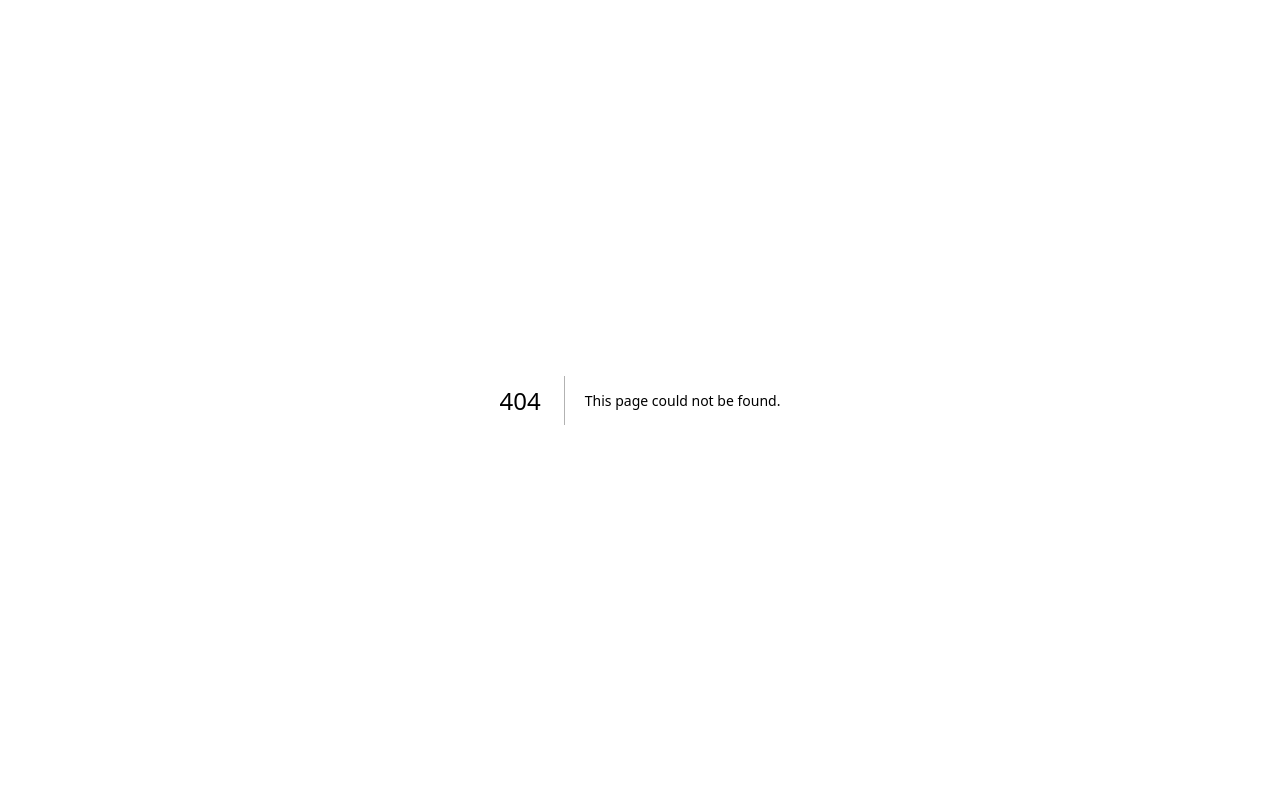
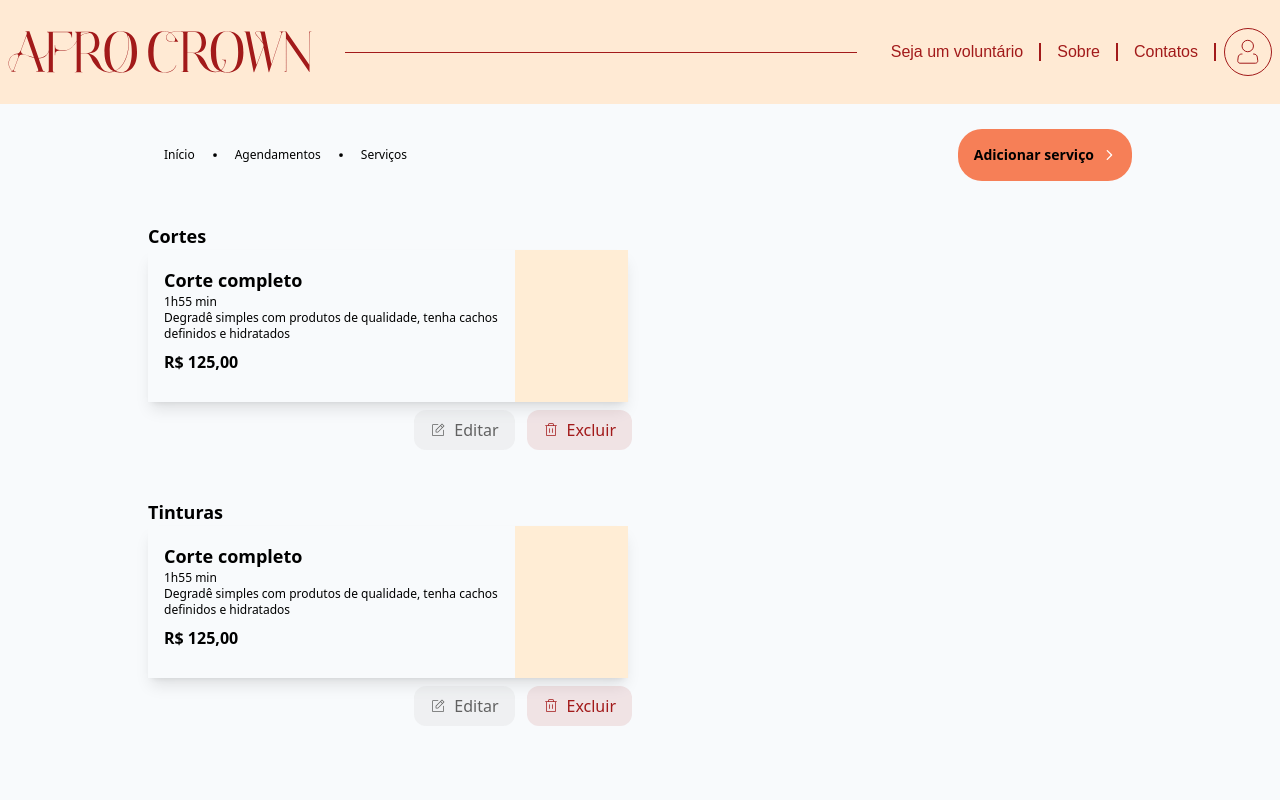
Before and after one commit to Afro-Crown/acw-admin-web, a Next.js app: page /services in a window 1280 px wide. Before the commit this address had no page. Shown: the top 800 px of the page. Built offline with nearby package versions, Linux system fonts and the light colour scheme; a web font is replaced by a local one.

Commit message:
feat: Criando tela de serviços e componente de ServiceCards

```diff
--- a/src/app/home/page.tsx
+++ b/src/app/home/page.tsx
@@ -11,6 +11,7 @@ import NextList from "./components/NextList";
 import HistoryList from "./components/HistoryList";
 import CanceledList from "./components/CanceledList";
 import { useState } from "react";
+import Link from "next/link";
 
 
 const HomeScreen = () => {
@@ -25,6 +26,8 @@ const HomeScreen = () => {
                   <span>Início</span>
                   <Dot size={40} />
                   <span>Agendamentos</span>
+                  <Dot size={40} />
+                  <Link href={'../services'}><span>Serviços</span></Link>
                 </div>
                 <div className="h-full flex items-center">
                   <Image alt="Cadastro em análise" src={analiseTag} />
--- a/src/app/layout.tsx
+++ b/src/app/layout.tsx
@@ -7,7 +7,7 @@ const trirong = Trirong({
   style: 'italic'
 })
 export const metadata = {
-  title: 'Create Next App',
+  title: 'Afro Crown',
   description: 'Generated by create next app',
 }
 
--- /dev/null
+++ b/src/app/services/components/ServiceCard.tsx
@@ -0,0 +1,34 @@
+import { ArrowArcRight, NotePencil, Trash } from "@phosphor-icons/react";
+
+
+const ServiceCard = () => {
+  return (
+    <main>
+      <div className="w-[480px] h-[152px] shadow-lg flex text-black">
+        <div className="flex flex-col p-4">
+          <h2 className="text-lg font-semibold">Corte completo</h2>
+          <span className="text-xs">1h55 min</span>
+          <p className="text-xs">
+            Degradê simples com produtos de qualidade, tenha cachos definidos e
+            hidratados
+          </p>
+          <span className="font-semibold mt-2">R$ 125,00</span>
+        </div>
+        <div className="w-[30%] p-4 bg-orange-100"></div>
+      </div>
+      <div className="flex flex-row w-1/2 justify-end pr-2 pt-2 gap-3">
+        <button className="bg-[#c7c7c7] bg-opacity-20 py-2 px-4 rounded-xl text-[#616161] flex justify-between items-center gap-2">
+          <NotePencil size={16} color="#616161" weight="light" />
+          Editar
+        </button>
+        <button className="bg-[#A21A1A] bg-opacity-10 py-2 p-4 rounded-xl text-[#A21A1A] flex justify-between items-center gap-2">
+          <Trash size={16} color="#A21A1A" weight="light" />
+          Excluir
+        </button>
+      </div>
+
+    </main>
+  );
+};
+
+export default ServiceCard;
--- /dev/null
+++ b/src/app/services/page.tsx
@@ -0,0 +1,42 @@
+"use client"
+
+import Footer from "@/app/home/components/footer";
+import Header from "@/app/home/components/header";
+import { CaretRight, Dot } from "@phosphor-icons/react";
+import Link from "next/link";
+import ServiceCard from "./components/ServiceCard";
+
+const ServicesScreen = () => {
+  return (
+    <main className="h-screen w-full">
+      <Header />
+        <section className="h-full w-full bg-slate-50 flex flex-col justify-center items-center p-4">
+          <div className="w-[984px] h-[10%] flex justify-between">
+            <div className="text-black text-xs flex flex-row items-center h-full pl-4">
+                <span>Início</span>
+                <Dot size={40} />
+                <Link href={'../home'}><span>Agendamentos</span></Link>
+                <Dot size={40} />
+                <Link href={'../services'}><span>Serviços</span></Link>
+            </div>
+            <div className="h-full flex items-center">
+              <button className="rounded-3xl bg-[#F67F57] text-sm font-semibold flex items-center justify-center gap-2 p-4">Adicionar serviço<CaretRight size={14} color="#FFFF" weight="bold" /></button>
+            </div>
+          </div>
+          <main className="w-[984px] h-full text-black">
+            <div className="flex flex-col">
+              <h2 className="font-semibold text-lg mt-8">Cortes</h2>
+              <ServiceCard />
+            </div>
+            <div className="flex flex-col mt-4">
+              <h2 className="font-semibold text-lg mt-8">Tinturas</h2>
+              <ServiceCard />
+            </div>
+          </main>
+        </section>
+      <Footer />
+    </main>
+   );
+}
+
+export default ServicesScreen;
```
